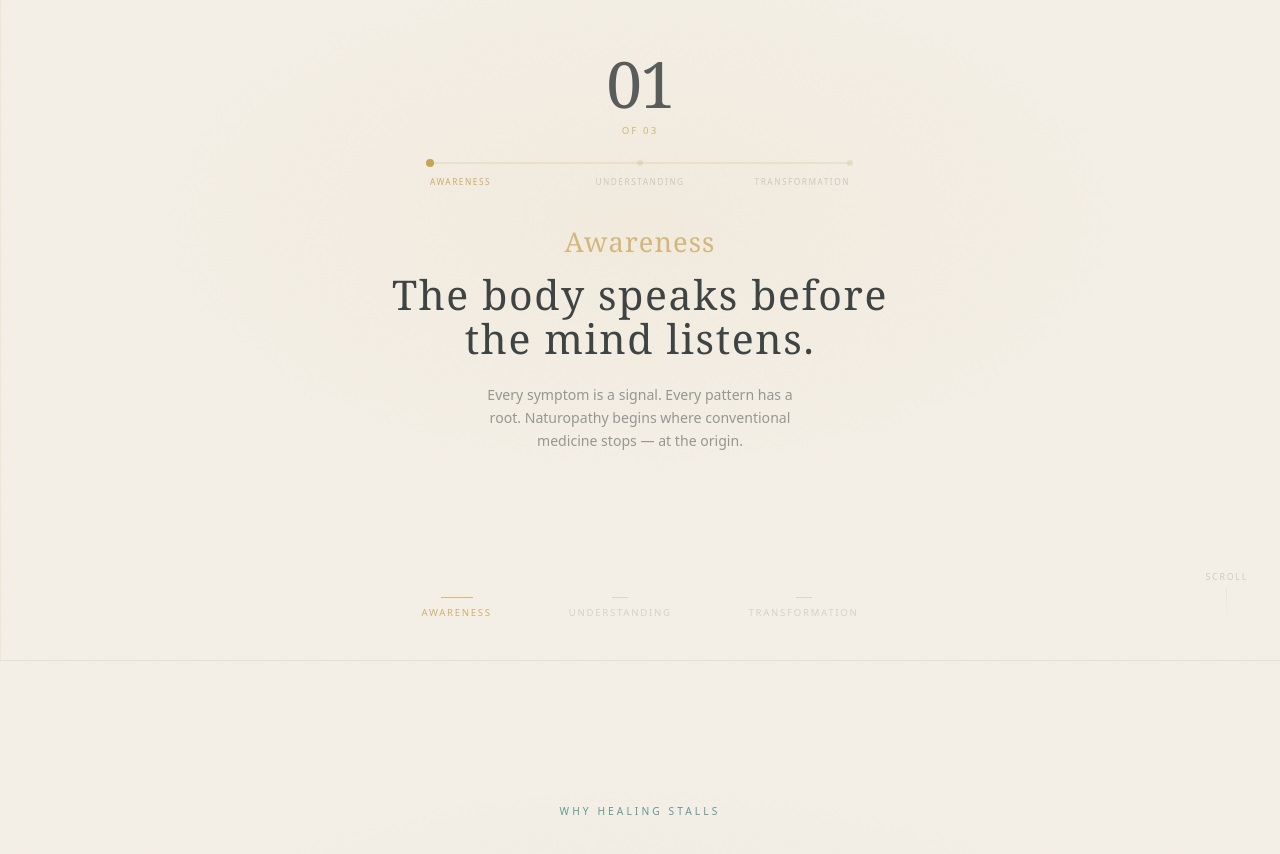
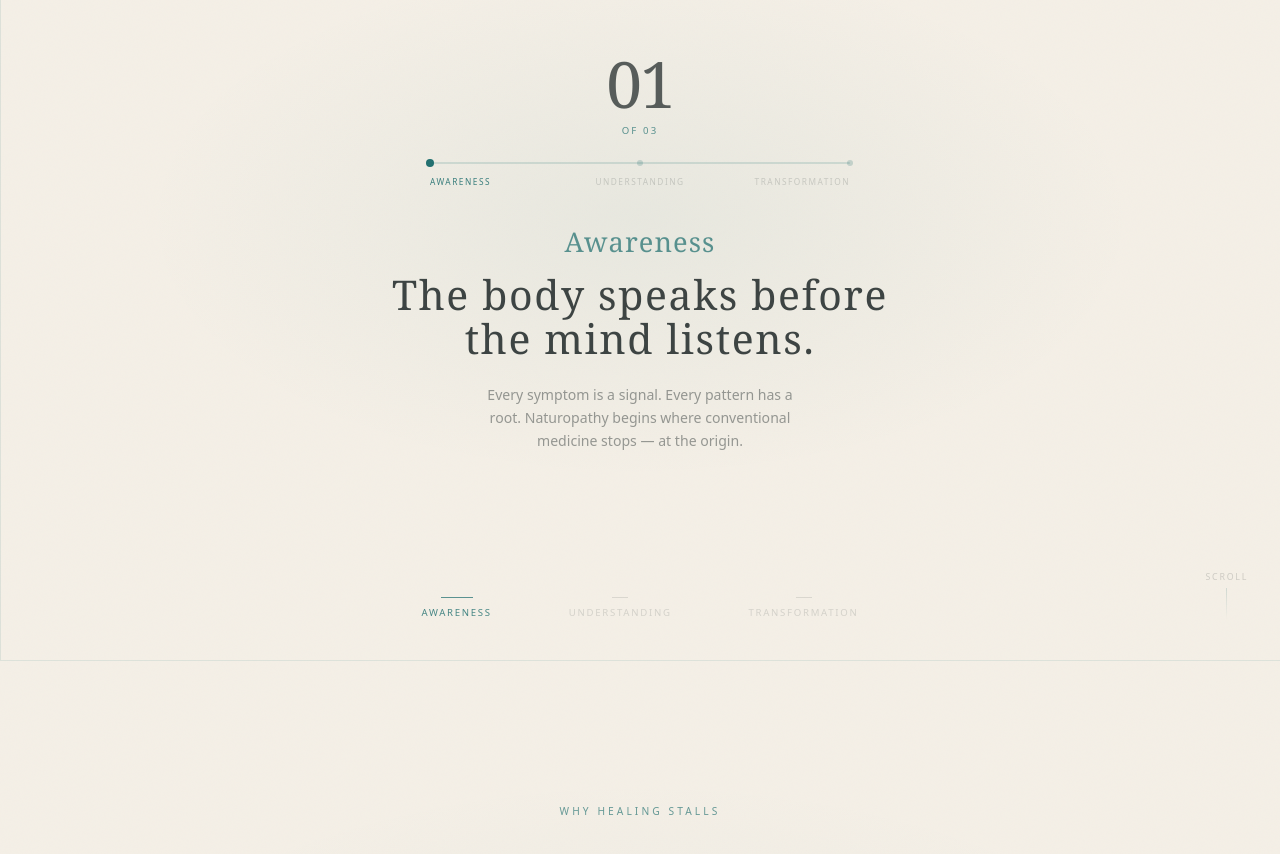
Before and after one commit to Ethyreo/Antaraatma, a Next.js app: page /homepage in a window 1280 px wide. Shown: the part 940-1794 px from the top of the page. Built offline with nearby package versions, Linux system fonts and the light colour scheme.

Commit message:
Local Commit: 2026-05-01T13:09:03.696Z - Updated `ScrollSequenceScene.tsx` — replaced all gold `rgba(196,160,82,...)` accents with teal `rgba(26,107,107,...)` across the progress bar, step dots, stage labels, "Awareness" heading text, bottom indicators, ambient orb, and left-edge progress line

```diff
--- a/src/app/homepage/components/ScrollSequenceScene.tsx
+++ b/src/app/homepage/components/ScrollSequenceScene.tsx
@@ -224,7 +224,7 @@ export default function ScrollSequenceScene() {
       <div
         className="absolute inset-0 pointer-events-none"
         style={{
-          background: `radial-gradient(ellipse 60% 50% at 50% ${45 + progress * 10}%, rgba(196,160,82,${0.06 + progress * 0.07}) 0%, transparent 65%)`,
+          background: `radial-gradient(ellipse 60% 50% at 50% ${45 + progress * 10}%, rgba(26,107,107,${0.06 + progress * 0.07}) 0%, transparent 65%)`,
           transition: 'background 0.4s ease',
         }}
       />
@@ -241,13 +241,13 @@ export default function ScrollSequenceScene() {
       {/* Progress line — left edge */}
       <div
         className="absolute left-0 top-0 w-px pointer-events-none"
-        style={{ height: '100%', background: 'rgba(196,160,82,0.1)' }}
+        style={{ height: '100%', background: 'rgba(26,107,107,0.1)' }}
       >
         <div
           style={{
             width: '100%',
             height: `${progress * 100}%`,
-            background: 'rgba(196,160,82,0.4)',
+            background: 'rgba(26,107,107,0.4)',
             transition: 'height 0.08s linear',
           }}
         />
@@ -278,7 +278,7 @@ export default function ScrollSequenceScene() {
               className="font-sans uppercase mt-2"
               style={{
                 fontSize: '0.6rem',
-                color: 'rgba(196,160,82,0.7)',
+                color: 'rgba(26,107,107,0.7)',
                 letterSpacing: '0.22em',
               }}
             >
@@ -293,7 +293,7 @@ export default function ScrollSequenceScene() {
               style={{
                 width: '100%',
                 height: '2px',
-                background: 'rgba(196,160,82,0.15)',
+                background: 'rgba(26,107,107,0.15)',
                 borderRadius: '2px',
                 position: 'relative',
               }}
@@ -305,7 +305,7 @@ export default function ScrollSequenceScene() {
                   top: 0,
                   height: '100%',
                   width: `${progress * 100}%`,
-                  background: 'rgba(196,160,82,0.6)',
+                  background: 'rgba(26,107,107,0.6)',
                   borderRadius: '2px',
                   transition: 'width 0.12s linear',
                 }}
@@ -326,11 +326,11 @@ export default function ScrollSequenceScene() {
                       height: isActive ? '8px' : '6px',
                       borderRadius: '50%',
                       background: isActive
-                        ? 'rgba(196,160,82,0.95)'
+                        ? 'rgba(26,107,107,0.95)'
                         : isPast
-                        ? 'rgba(196,160,82,0.55)'
-                        : 'rgba(196,160,82,0.2)',
-                      border: isActive ? '1.5px solid rgba(196,160,82,0.4)' : 'none',
+                        ? 'rgba(26,107,107,0.55)'
+                        : 'rgba(26,107,107,0.2)',
+                      border: isActive ? '1.5px solid rgba(26,107,107,0.4)' : 'none',
                       transition: 'background 0.4s ease, width 0.3s ease, height 0.3s ease',
                     }}
                   />
@@ -351,7 +351,7 @@ export default function ScrollSequenceScene() {
                       fontSize: '0.52rem',
                       letterSpacing: '0.18em',
                       color: isActive
-                        ? 'rgba(196,160,82,0.85)'
+                        ? 'rgba(26,107,107,0.85)'
                         : isPast
                         ? 'rgba(36,44,44,0.35)'
                         : 'rgba(36,44,44,0.18)',
@@ -393,7 +393,7 @@ export default function ScrollSequenceScene() {
                 className="font-serif mb-4"
                 style={{
                   fontSize: 'clamp(1.15rem, 2.4vw, 1.7rem)',
-                  color: 'rgba(196,160,82,0.7)',
+                  color: 'rgba(26,107,107,0.7)',
                   letterSpacing: '0.04em',
                   lineHeight: 1,
                 }}
@@ -439,9 +439,9 @@ export default function ScrollSequenceScene() {
                     width: isActive ? '2rem' : '1rem',
                     height: '1px',
                     background: isActive
-                      ? 'rgba(196,160,82,0.7)'
+                      ? 'rgba(26,107,107,0.7)'
                       : isPast
-                      ? 'rgba(196,160,82,0.3)'
+                      ? 'rgba(26,107,107,0.3)'
                       : 'rgba(36,44,44,0.12)',
                     transition: 'width 0.4s ease, background 0.4s ease',
                   }}
@@ -452,7 +452,7 @@ export default function ScrollSequenceScene() {
                     fontSize: '0.6rem',
                     letterSpacing: '0.18em',
                     color: isActive
-                      ? 'rgba(196,160,82,0.8)'
+                      ? 'rgba(26,107,107,0.8)'
                       : isPast
                       ? 'rgba(36,44,44,0.3)'
                       : 'rgba(36,44,44,0.15)',
@@ -481,7 +481,7 @@ export default function ScrollSequenceScene() {
             style={{
               width: '1px',
               height: '2rem',
-              background: 'linear-gradient(to bottom, rgba(196,160,82,0.4), transparent)',
+              background: 'linear-gradient(to bottom, rgba(26,107,107,0.4), transparent)',
             }}
           />
         </div>
```
